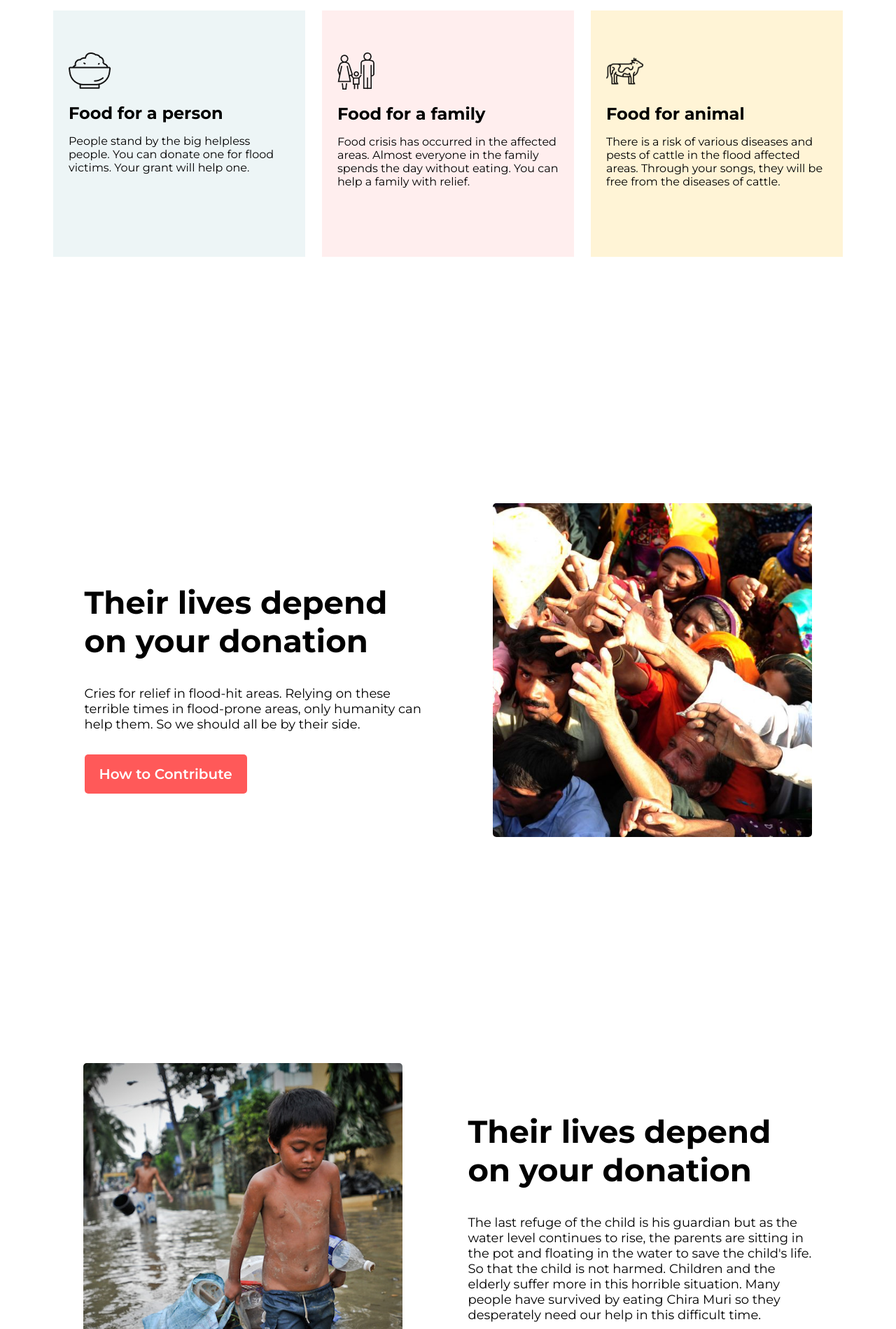
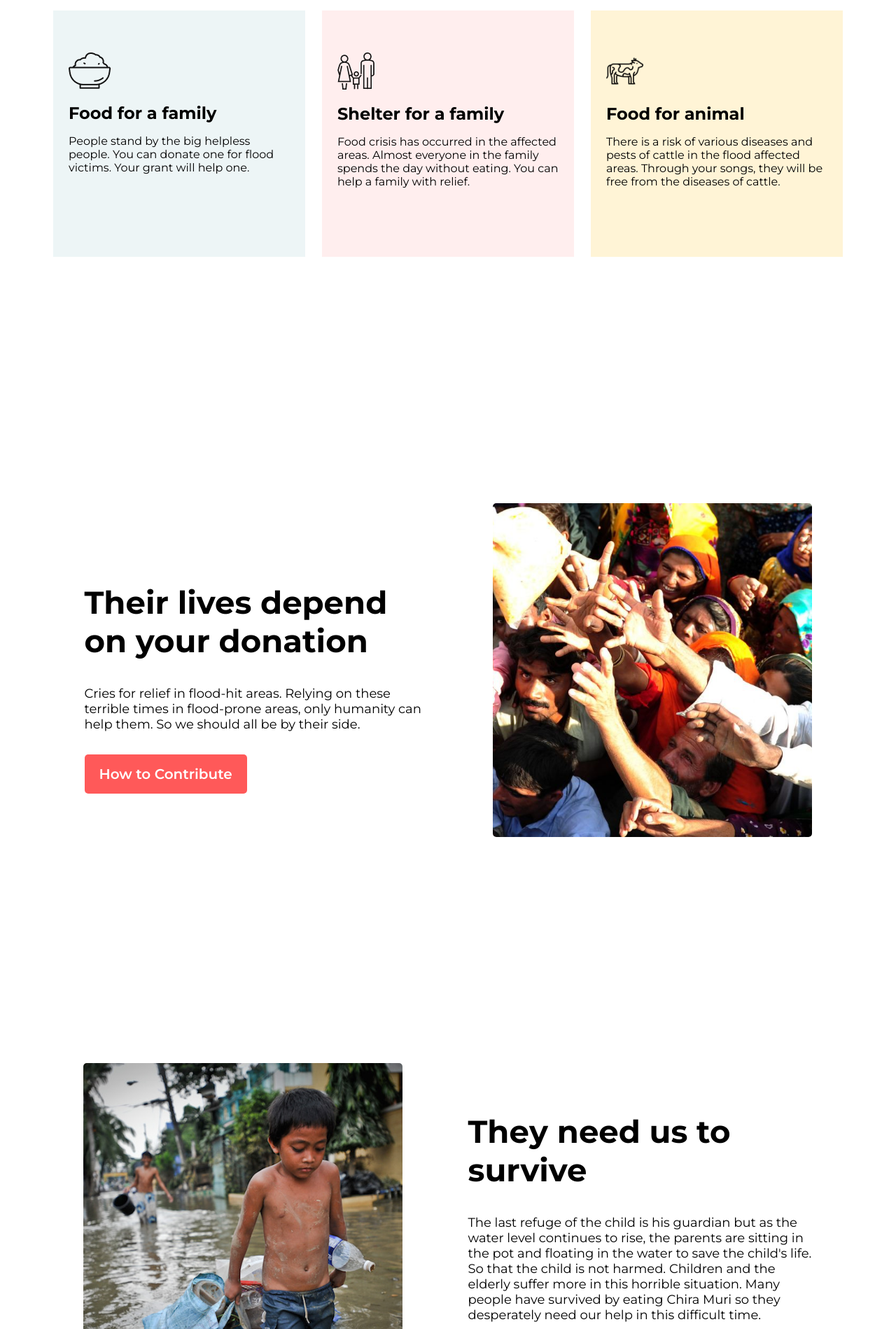
Before and after one commit to mostafiz-cw/donate-today-project-1, a plain HTML site: page index.html in a window 1280 px wide. Shown: the part 1843-3742 px from the top of the page at 70% size. Drawn offline with Linux system fonts and the light colour scheme.

Commit message:
first commit

```diff
--- a/index.html
+++ b/index.html
@@ -67,7 +67,7 @@
         <div id="donate-plan-flex">
             <div id="donate-plan-one">
                 <img src="icons/food.png" alt="">
-                <h3>Food for a person</h3>
+                <h3>Food for a family</h3>
                 <p>People stand by the big helpless people. You can donate one for flood victims. Your grant will help
                     one.
                 </p>
@@ -75,7 +75,7 @@
             </div>
             <div id="donate-plan-two">
                 <img src="icons/shelter.png" alt="">
-                <h3>Food for a family</h3>
+                <h3>Shelter for a family</h3>
                 <p>Food crisis has occurred in the affected areas. Almost everyone in the family spends the day without
                     eating. You can help a family with relief.</p>
             </div>
@@ -109,7 +109,7 @@
             <img src="images/donation9.jpg" alt="">
         </div>
         <div class="flex-child-one">
-            <h1>Their lives depend on your donation </h1>
+            <h1>They need us to survive</h1>
             <p>The last refuge of the child is his guardian but as the water level continues to rise, the parents are
                 sitting in the pot and floating in the water to save the child's life. So that the child is not harmed.
                 Children and the elderly suffer more in this horrible situation. Many people have survived by eating
```
